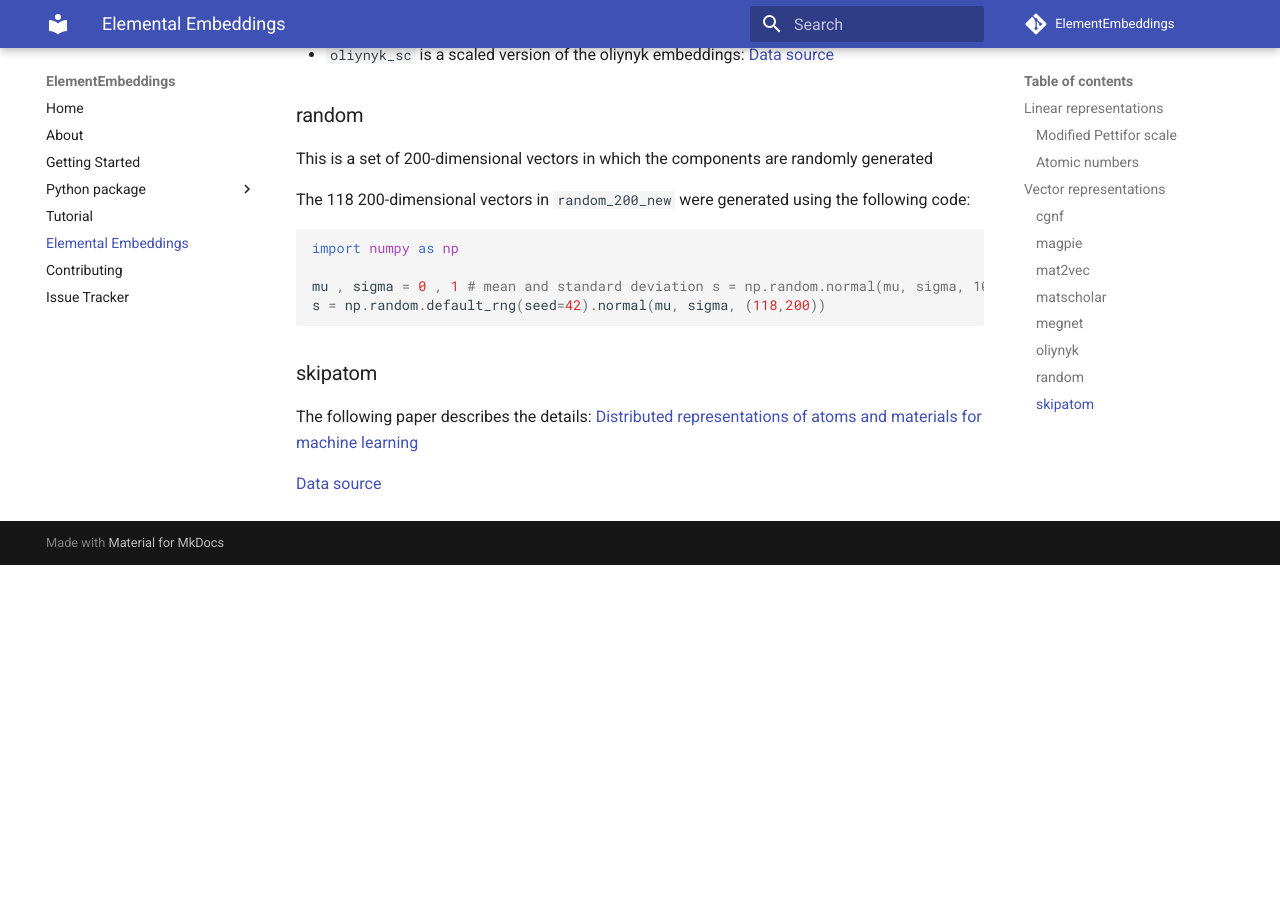
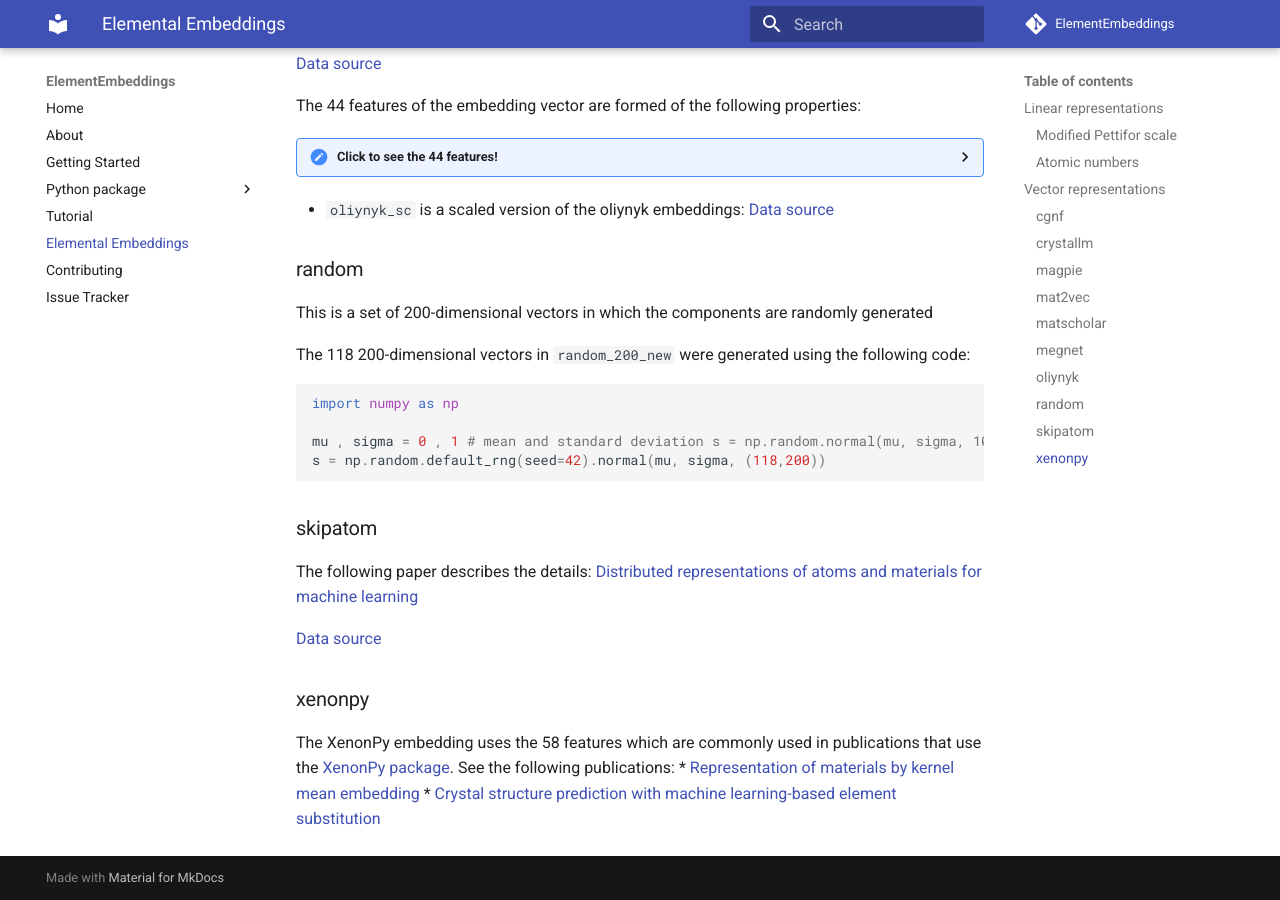
Before and after one commit to WMD-group/ElementEmbeddings, an MkDocs documentation site: the page built from docs/reference.md, in a window 1280 px wide and 900 px high, scrolled down 2385 px. Built offline with MkDocs 1.6.1 and Material for MkDocs 9.7.7, drawn with Linux system fonts in a browser that asks for light colours; comment, search, counter and statistics services are not loaded; the version menu is left out; before the commit the page ends 2950 px from its top, so only the background shows below that; some of the changed text lies outside the part shown.

Commit message:
Update data README
Quick fix as the previous pull request updated reference.md in docs but not README in the data folder. And XenonPy/CrystaLLM were added to the latter, but not the former

```diff
--- a/docs/reference.md
+++ b/docs/reference.md
@@ -30,6 +30,10 @@
 [Synthesizability of materials stoichiometry using semi-supervised learning](https://www.sciencedirect.com/science/article/pii/S2590238524002273)
 
 [Data source](https://github.com/kaist-amsg/Synthesizability-stoi-CGNF/blob/main/cgcnn_hd_rcut4_nn8.element_embedding.json)
+
+### crystallm
+
+The following paper describes the details behind the generative crystal structure model based on a large language model: [Crystal Structure Generation with Autoregressive Large Language Modeling](https://arxiv.org/abs/2307.04340)
 
 ### magpie
 
@@ -165,3 +169,10 @@
 [Distributed representations of atoms and materials for machine learning](https://www.nature.com/articles/s41524-022-00729-3)
 
 [Data source](https://github.com/lantunes/skipatom/blob/main/data/skipatom_20201009_induced.csv)
+
+### xenonpy
+
+The XenonPy embedding uses the 58 features which are commonly used in publications that use the [XenonPy package](https://github.com/yoshida-lab/XenonPy).
+See the following publications:
+* [Representation of materials by kernel mean embedding](https://journals.aps.org/prb/abstract/10.1103/PhysRevB.108.134107)
+* [Crystal structure prediction with machine learning-based element substitution](https://www.sciencedirect.com/science/article/pii/S0927025622002555)
```
Also changed, not shown: README.md (+1 -1 lines), src/elementembeddings/data/element_representations/README.md (+20 -15 lines).
